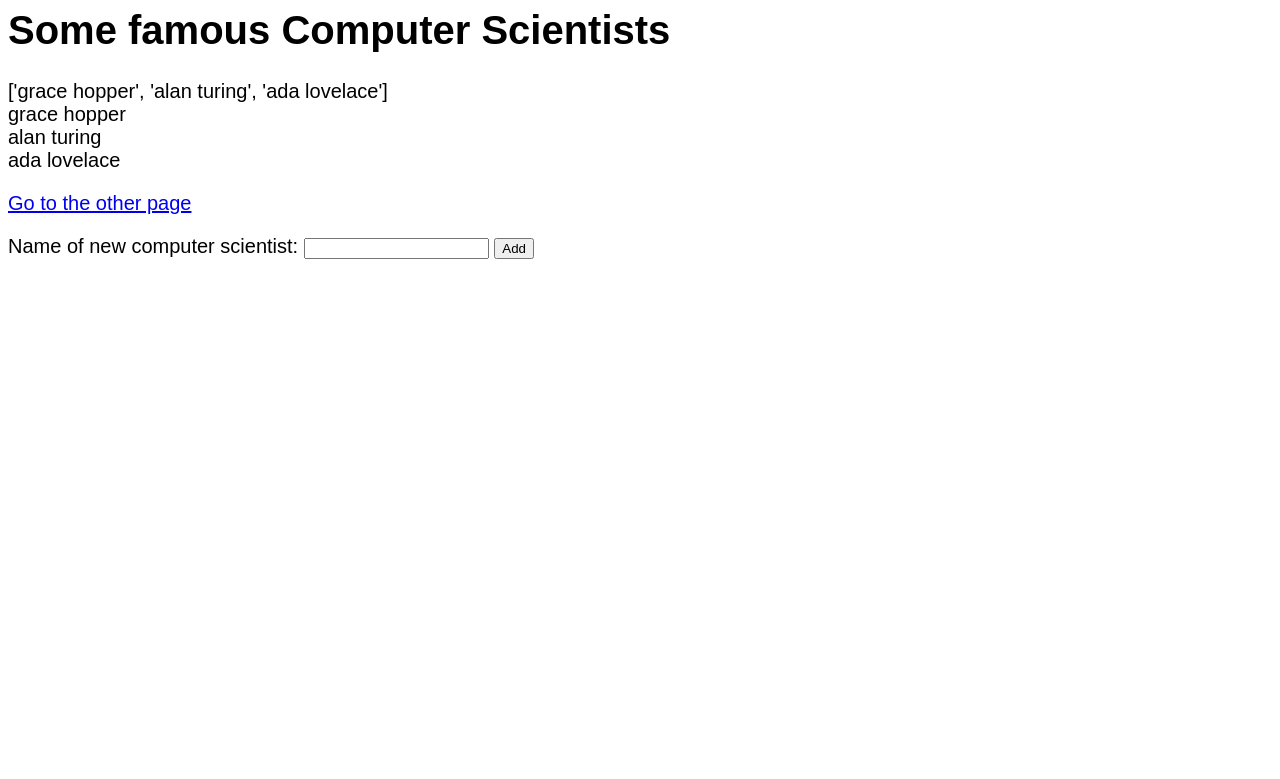
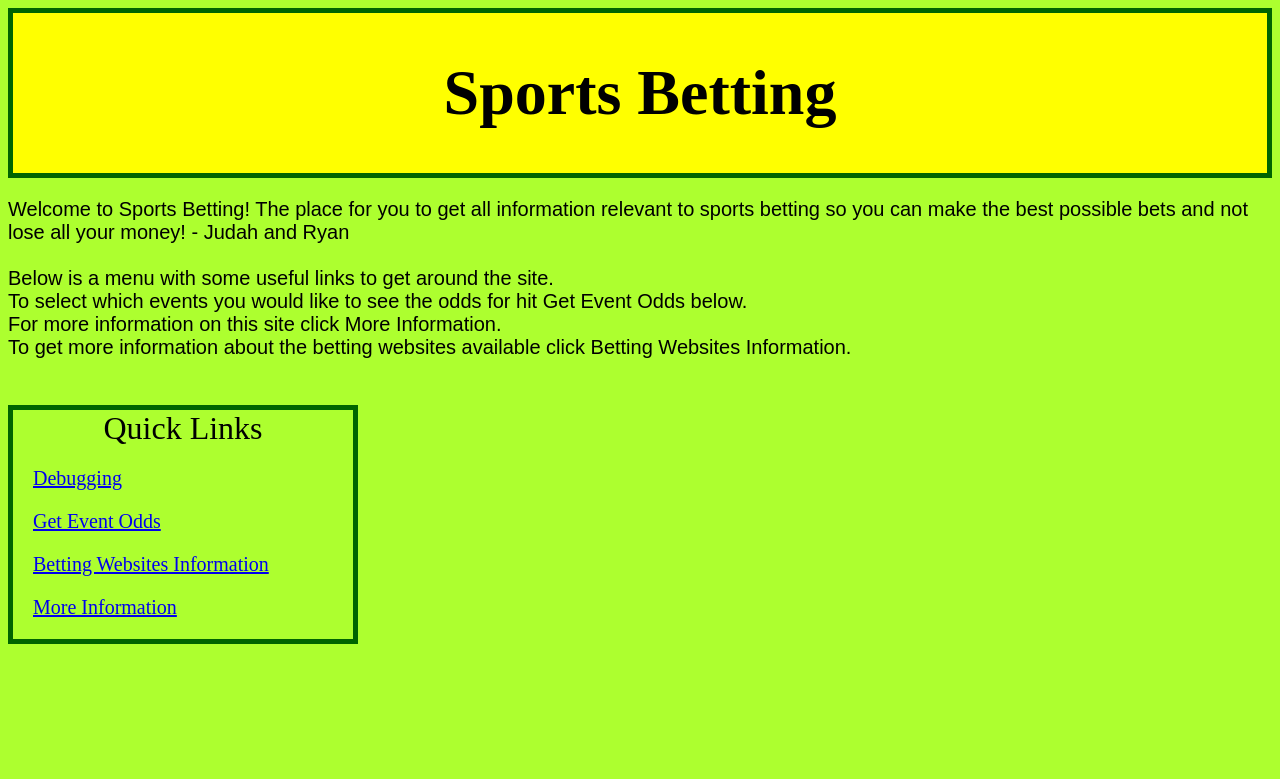
Before and after one commit to rdk2132/Sports-Betting, a Flask app: page / in a window 1280 px wide. Shown: the top 779 px of the page. Run offline with Flask 2, Linux system fonts and the light colour scheme; data comes from the database, SQL or seed files in the repository; parts of the project's set-up code (start-up, migrations or seed data) failed here and were passed over.

Commit message:
html layout of website added

```diff
--- a/templates/index.html
+++ b/templates/index.html
@@ -1,29 +1,34 @@
+<!DOCTYPE html>
 <html>
-  <style>
-    body{
-      font-size: 15pt;
-      font-family: arial;
-    }
-  </style>
+  <head>
+    <link href="style.css" rel="stylesheet">
+  </head>
 
 
-<body>
-  <h1>Some famous Computer Scientists</h1>
-  <div>{{data}}</div>
-
-  <div>
-    {% for n in data %}
-    <div>{{n}}</div>
-    {% endfor %}
-  </div>
-
-<p><a href="another">Go to the other page</a></p>
-
-<form method="POST" action="/add">
-<p>Name of new computer scientist: <input type="text" name="name"> <input type="submit" value="Add"></p>
-</form>
-
-</body>
+  <body>
+    <div id="header">
+      <div class="title">
+        <h1>Sports Betting</h1>
+      </div>
+    </div>
+    <p></p>
+    <element class="welcomemessage">
+      Welcome to Sports Betting! The place for you to get all information relevant to
+      sports betting so you can make the best possible bets and not lose all your money! - Judah and Ryan<br><br>
+      Below is a menu with some useful links to get around the site. <br>
+      To select which events you would like to see the odds for hit Get Event Odds below. <br>
+      For more information on this site click More Information. <br>
+      To get more information about the betting websites available click Betting Websites Information. <br>
+    </element>
+    <br><br>
+    <element class="menu">
+      <div class="title"> Quick Links </div>
+      <p><a href="debugging.html">Debugging</a></p>
+      <p><a href="get_event_odds.html">Get Event Odds</a></p>
+      <p><a href="betting_websites_info.html">Betting Websites Information</a></p>
+      <p><a href="about.html">More Information</a></p>
+    </element>
+  </body>
 
 
 </html>
--- /dev/null
+++ b/templates/style.css
@@ -0,0 +1,34 @@
+#header .title{
+    background-color: yellow;
+    padding: 45px 95px 30;
+    border: 5px solid darkgreen;
+    text-align: center;
+
+}
+
+.menu {
+    width: 300px;
+    float: left;
+    padding: 0px 20px;
+    border: 5px solid darkgreen;
+    box-sizing: content-box;
+}
+
+
+.welcomemessage{
+    font-size: 15pt;
+    font-family: fantasy;
+}
+
+.title {
+    font-size: 24pt;
+    text-align: center;
+    text-emphasis: bold;
+}
+
+body{
+    font-size: 15pt;
+    justify-content: space-between;
+    font-family: didot;
+    background-color: greenyellow;
+}
```
Also changed, not shown: templates/debugging.html (added, +31 -0 lines), templates/about.html (added), templates/betting_websites_info.html (added), templates/event.html (added), templates/get_event_odds.html (added), templates/league.html (added), templates/player.html (added), templates/show_event_odds.html (added), templates/team.html (added).
